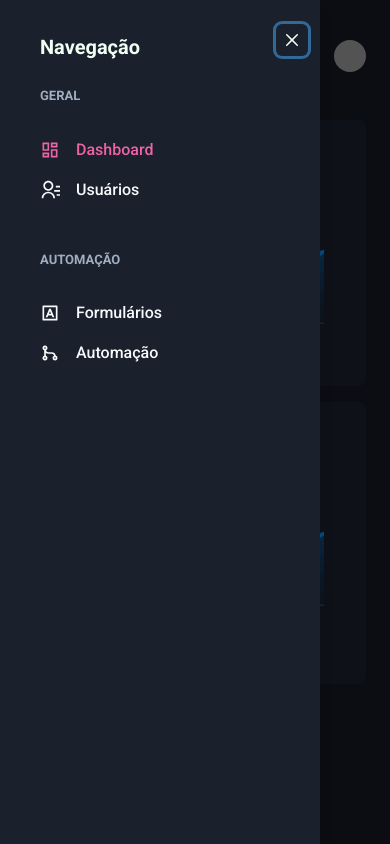
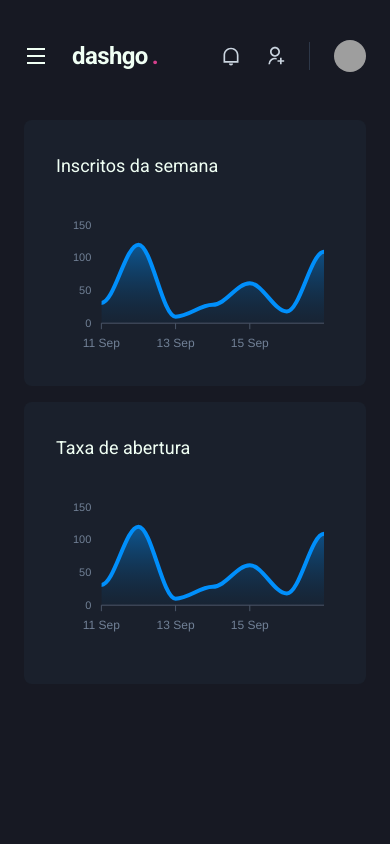
Before and after one commit to orloke/board-chakra, a Next.js app: page /dashboard in a window 390 px wide. Built offline with nearby package versions, Linux system fonts and the light colour scheme; grey boxes are pictures that could not be loaded.

Commit message:
feat: responsiveness sidebar

```diff
--- a/src/components/Header/index.tsx
+++ b/src/components/Header/index.tsx
@@ -1,10 +1,14 @@
-import { Flex, useBreakpointValue } from '@chakra-ui/react';
+import { Flex, Icon, IconButton, useBreakpointValue } from '@chakra-ui/react';
+import { RiMenuLine } from 'react-icons/ri';
+import { useSidebarDrawer } from '../../contexts/SidebarDrawer';
 import { Logo } from '../Logo';
 import { NotificationsNav } from '../NotificationsNav';
 import { Profile } from '../Profile';
 import { SearchBox } from '../SearchBox';
 
 export default function Header() {
+  const { onOpen } = useSidebarDrawer();
+
   const isWideVersion = useBreakpointValue({
     base: false,
     lg: true,
@@ -20,6 +24,18 @@ export default function Header() {
       px="6"
       align="center"
     >
+      {!isWideVersion && (
+        <IconButton
+          aria-label="Open navigation"
+          icon={<Icon as={RiMenuLine} />}
+          variant="unstyled"
+          fontSize="24"
+          mr="2"
+          display="flex"
+          justifyContent="flex-start"
+          onClick={onOpen}
+        />
+      )}
       <Logo />
       {isWideVersion && <SearchBox />}
       <Flex align="center" ml="auto">
--- a/src/components/Sidebar/index.tsx
+++ b/src/components/Sidebar/index.tsx
@@ -8,23 +8,19 @@ import {
   DrawerOverlay,
   useBreakpointValue,
 } from '@chakra-ui/react';
+import { useSidebarDrawer } from '../../contexts/SidebarDrawer';
 
 import SidebarNav from '../SidebarNav';
 
 export default function Sidebar() {
+  const { isOpen, onClose } = useSidebarDrawer();
   const isDrawerSidebar = useBreakpointValue({
     base: true,
     lg: false,
   });
   if (isDrawerSidebar) {
     return (
-      <Drawer
-        isOpen
-        placement="left"
-        onClose={() => {
-          console.log('oi');
-        }}
-      >
+      <Drawer isOpen={isOpen} placement="left" onClose={onClose}>
         <DrawerOverlay />
         <DrawerContent bg="gray.800" p="4">
           <DrawerCloseButton mt="4" />
--- a/src/contexts/SidebarDrawer/index.tsx
+++ b/src/contexts/SidebarDrawer/index.tsx
@@ -1,5 +1,6 @@
 import { useDisclosure, UseDisclosureReturn } from '@chakra-ui/react';
-import { createContext } from 'react';
+import { useRouter } from 'next/router';
+import { createContext, useContext, useEffect } from 'react';
 
 interface SidebarDrawerProviderProps {
   children: React.ReactNode;
@@ -13,9 +14,15 @@ export default function SidebarDrawerProvider({
   children,
 }: SidebarDrawerProviderProps) {
   const disclosure = useDisclosure();
+  const router = useRouter();
+  useEffect(() => {
+    disclosure.onClose();
+  }, [router.asPath]);
   return (
     <SidebarDrawerContext.Provider value={disclosure}>
       {children}
     </SidebarDrawerContext.Provider>
   );
 }
+
+export const useSidebarDrawer = () => useContext(SidebarDrawerContext);
--- a/src/pages/_app.tsx
+++ b/src/pages/_app.tsx
@@ -1,11 +1,14 @@
 import type { AppProps } from 'next/app';
 import { ChakraProvider } from '@chakra-ui/react';
 import { theme } from '../styles/theme';
+import SidebarDrawerProvider from '../contexts/SidebarDrawer';
 
 function MyApp({ Component, pageProps }: AppProps) {
   return (
     <ChakraProvider theme={theme}>
-      <Component {...pageProps} />
+      <SidebarDrawerProvider>
+        <Component {...pageProps} />
+      </SidebarDrawerProvider>
     </ChakraProvider>
   );
 }
```
